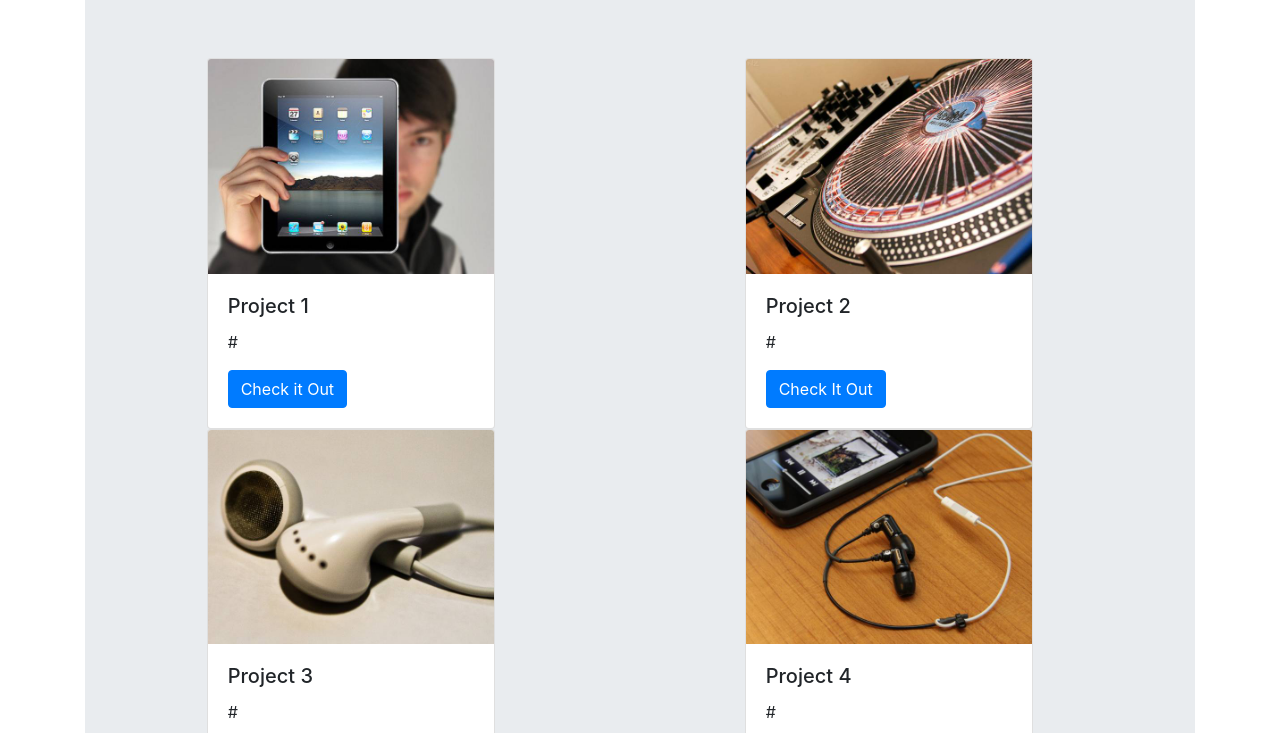
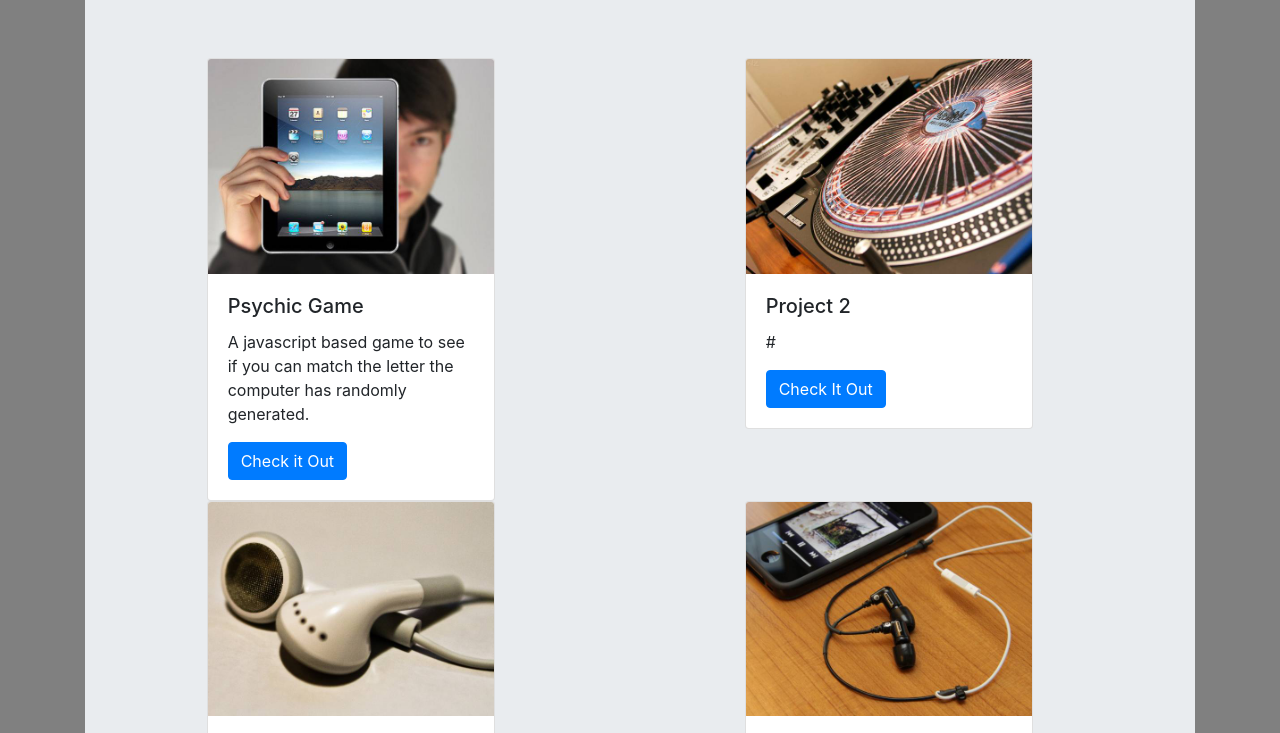
Before and after one commit to sochitty/Bootstrap-Portfolio, a plain HTML site: page portfolio.html in a window 1280 px wide. Shown: the part 62-795 px from the top of the page. Drawn offline with nearby package versions, Linux system fonts and the light colour scheme.

Commit message:
added psychic game, still need to fix the appending of user guesses

```diff
--- a/css/style.css
+++ b/css/style.css
@@ -0,0 +1,3 @@
+body{
+    background-color: grey;
+}
--- a/portfolio.html
+++ b/portfolio.html
@@ -10,7 +10,8 @@
     <script src="https://code.jquery.com/jquery-3.2.1.slim.min.js" integrity="sha384-KJ3o2DKtIkvYIK3UENzmM7KCkRr/rE9/Qpg6aAZGJwFDMVNA/GpGFF93hXpG5KkN" crossorigin="anonymous"></script>
     <script src="https://cdnjs.cloudflare.com/ajax/libs/popper.js/1.12.9/umd/popper.min.js" integrity="sha384-ApNbgh9B+Y1QKtv3Rn7W3mgPxhU9K/ScQsAP7hUibX39j7fakFPskvXusvfa0b4Q" crossorigin="anonymous"></script>
     <script src="https://maxcdn.bootstrapcdn.com/bootstrap/4.0.0/js/bootstrap.min.js" integrity="sha384-JZR6Spejh4U02d8jOt6vLEHfe/JQGiRRSQQxSfFWpi1MquVdAyjUar5+76PVCmYl" crossorigin="anonymous"></script>
-    <title>Portfolio</title>
+    <link rel="stylesheet" href="css/style.css">
+    <title>Portfolio | Ryan Chitty</title>
 </head>
 <body>
        <!-- navbar -->
@@ -37,9 +38,9 @@
                         <div class="card" style="width: 18rem;">
                                 <img class="card-img-top" src="images/photo1.jpg" alt="Card image cap">
                                 <div class="card-body">
-                                  <h5 class="card-title">Project 1</h5>
-                                  <p class="card-text">#</p>
-                                  <a href="#" class="btn btn-primary">Check it Out</a>
+                                  <h5 class="card-title">Psychic Game</h5>
+                                  <p class="card-text">A javascript based game to see if you can match the letter the computer has randomly generated.</p>
+                                  <a href="projects/psychic-game/index.html" class="btn btn-primary">Check it Out</a>
                                 </div>
                               </div>
                 </div>
```
Also changed, not shown: contact.html (+2 -1 lines), index.html (+4 -1 lines), 2 other files.
